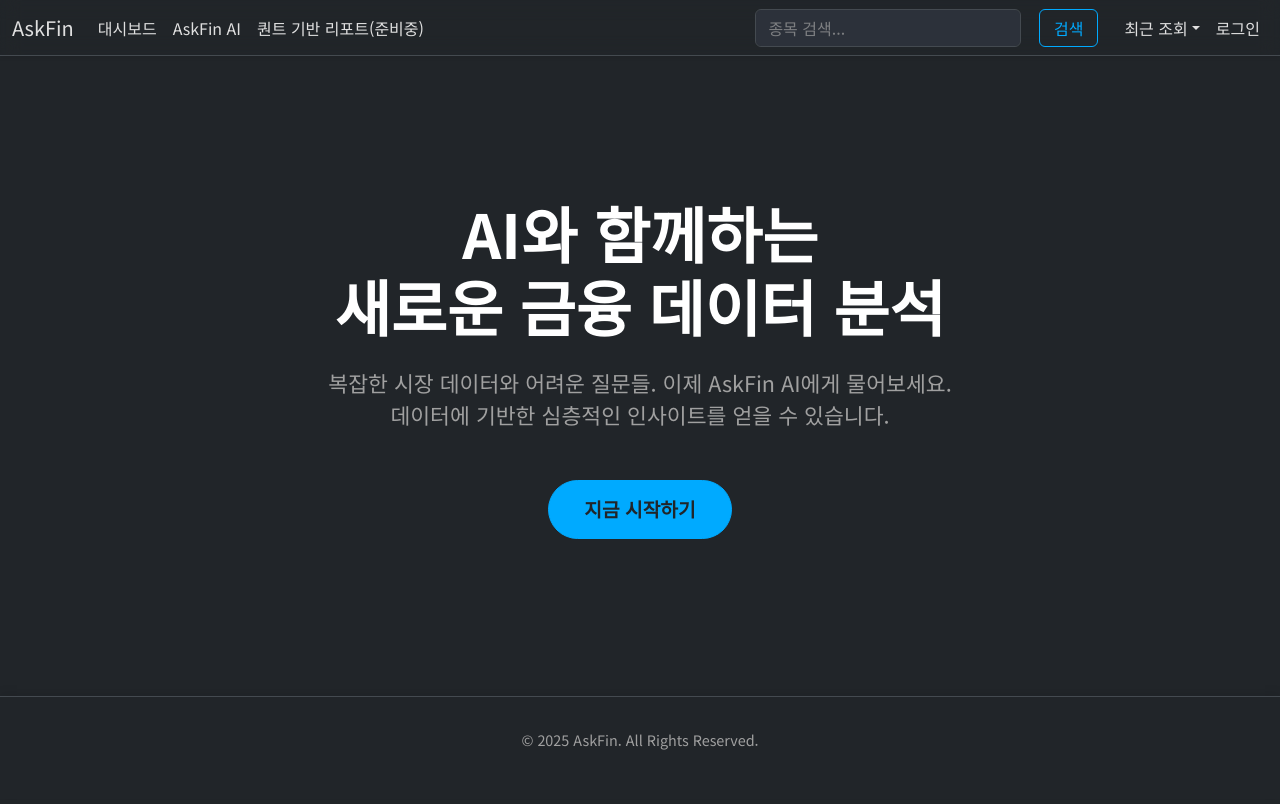
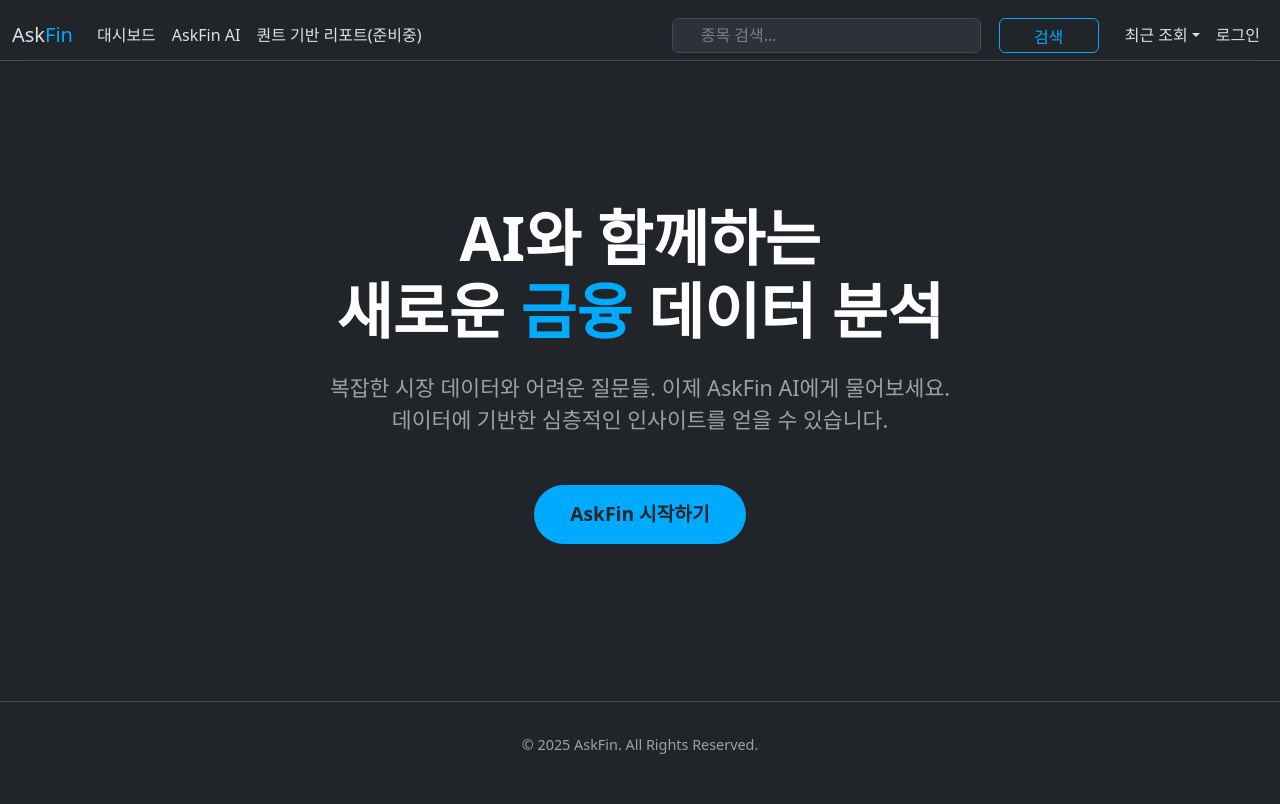
Before and after one commit to kfru5515/Stock_Dashboard, a Flask app: page / in a window 1280 px wide. Before the commit the page ends 750 px from the top, so only its background shows below. Run offline with Flask 3, Linux system fonts and the light colour scheme; parts of the project's set-up code (start-up, migrations or seed data) failed here and were passed over.

Commit message:
발표자료 추가
ㅈㄱㄴ

```diff
--- a/requirements.txt
+++ b/requirements.txt
@@ -18,6 +18,10 @@ selenium
 google-generativeai
 xgboost # 현재 미사용
 
+# ----- 자연어 처리 helper --
+fuzzywuzzy
+python-Levenshtein
+
 # ----- Frontend & Utilities -----
 libsass
 python-dotenv
--- a/templates/base.html
+++ b/templates/base.html
@@ -33,9 +33,9 @@
         }
 
         body {
-            font-family: 'Noto Sans KR', sans-serif;
-            background-color: var(--dark-bg);
-            color: var(--text-color);
+            -webkit-font-smoothing: antialiased;
+            -moz-osx-font-smoothing: grayscale;
+            text-rendering: optimizeLegibility;
         }
         .font-monospace {
             font-family: 'Roboto Mono', monospace;
@@ -47,9 +47,9 @@
             border-bottom: 1px solid var(--border-color);
             box-shadow: var(--box-shadow-light);
 
-            height: 56px !important;
-            padding-top: 0 !important;
-            padding-bottom: 0 !important;
+            height: 50px !important;
+            padding-top: 35px !important;
+            padding-bottom: 25px !important;
             display: flex !important;
             align-items: center !important;
             position: relative;
@@ -77,6 +77,10 @@
             line-height: 1.5;
             height: auto;
         }
+        /* New style for the 'Fin' part */
+        .navbar-brand .fin-color {
+            color: var(--primary-color) !important; /* Apply the primary color */
+        }
         .nav-link {
             color: var(--text-color) !important;
             padding-top: 0.5rem !important;
@@ -84,7 +88,6 @@
             line-height: 1.5;
             height: auto;
         }
-        /* 검색 폼 및 드롭다운 메뉴를 감싸는 d-flex 컨테이너 */
         .navbar .d-flex {
             align-items: center !important;
             gap: 10px;
@@ -92,12 +95,10 @@
             margin-bottom: 0 !important;
             height: 100% !important;
 
-            /* ============== 수정 부분 시작 ================ */
-            flex-wrap: nowrap !important; /* 요소들이 줄바꿈되지 않도록 강제 */
-            /* ============================================= */
+            flex-wrap: nowrap !important;
         }
-        /* navbar-nav (메뉴 목록) */
         .navbar-nav {
+
             margin-bottom: 0 !important;
             height: 100% !important;
             align-items: center !important;
@@ -110,10 +111,9 @@
         .navbar-nav .dropdown-menu {
             margin-top: 0;
         }
-        /* 폼 컨트롤과 버튼에 대한 명시적 높이 및 패딩 */
         .navbar .form-control, .navbar .btn {
-            height: 38px !important;
-            padding: 0.375rem 0.75rem !important;
+            height: 35px !important;
+            padding: 0.375rem 1.75rem !important;
             font-size: 1rem !important;
             line-height: 1.5 !important;
         }
@@ -121,15 +121,16 @@
         .navbar-brand:hover, .nav-link:hover {
             color: var(--primary-color) !important;
         }
-        .navbar-toggler-icon {
-            filter: invert(1);
-        }
+
         .dropdown-menu {
             background-color: var(--card-bg);
             border: 1px solid var(--border-color);
             box-shadow: var(--box-shadow-light);
         }
         .dropdown-item {
+            -webkit-font-smoothing: antialiased;
+            -moz-osx-font-smoothing: grayscale;
+            text-rendering: optimizeLegibility;
             color: var(--text-color);
         }
         .dropdown-item:hover {
@@ -137,7 +138,7 @@
             color: var(--primary-color);
         }
         .btn-outline-info {
-            width: 70px;
+            width: 120px;
             color: var(--primary-color);
             border-color: var(--primary-color);
         }
@@ -237,6 +238,9 @@
         #toast-container { position: fixed; top: 20px; right: 20px; z-index: 9999; }
 
         .toast-message {
+            -webkit-font-smoothing: antialiased;
+            -moz-osx-font-smoothing: grayscale;
+            text-rendering: optimizeLegibility;
             background-color: var(--card-bg);
             color: var(--text-color);
             padding: 15px 20px;
@@ -285,7 +289,7 @@
 
     <nav class="navbar navbar-expand-lg navbar-dark shadow-sm">
         <div class="container-fluid">
-            <a class="navbar-brand" href="{{ url_for('index_main') }}">AskFin</a>
+            <a class="navbar-brand" href="{{ url_for('index_main') }}">Ask<span class="fin-color">Fin</span></a> {# <-- Here's the change #}
             <button class="navbar-toggler" type="button" data-bs-toggle="collapse" data-bs-target="#navbarNav" aria-controls="navbarNav" aria-expanded="false" aria-label="Toggle navigation">
                 <span class="navbar-toggler-icon"></span>
             </button>
--- a/templates/index_main.html
+++ b/templates/index_main.html
@@ -18,6 +18,10 @@
         color: var(--heading-color) !important; /* Ensure white heading */
         line-height: 1.2;
         margin-bottom: 1rem;
+    }
+    /* Style for '금융' in heading */
+    .hero-section h1 .fin-text-color {
+        color: var(--primary-color) !important; /* Use the primary color defined in base.html */
     }
     .hero-section p {
         font-size: 1.35rem; /* Slightly larger lead text */
@@ -42,6 +46,13 @@
         transform: translateY(-3px); /* Subtle lift on hover */
         box-shadow: var(--box-shadow-medium);
     }
+    /* New style for the 'Fin' part inside the button */
+    .hero-section .btn-lg .fin-color {
+        color: var(--dark-bg); /* Text color for 'Fin' inside the button in normal state */
+    }
+    .hero-section .btn-lg:hover .fin-color {
+        color: white; /* Text color for 'Fin' inside the button on hover */
+    }
 </style>
 {% endblock %}
 
@@ -49,13 +60,13 @@
 <div class="container">
     <div class="hero-section">
         <div>
-            <h1>AI와 함께하는<br>새로운 금융 데이터 분석</h1>
+            <h1>AI와 함께하는<br>새로운 <span class="fin-text-color">금융</span> 데이터 분석</h1>
             <p class="lead">
                 복잡한 시장 데이터와 어려운 질문들. 이제 AskFin AI에게 물어보세요.<br>
                 데이터에 기반한 심층적인 인사이트를 얻을 수 있습니다.
             </p>
             <a href="{{ url_for('index') }}" class="btn btn-primary btn-lg mt-4">
-             지금 시작하기
+              Ask<span class="fin-color">Fin</span> 시작하기 {# <-- Here's the change #}
             </a>
         </div>
     </div>
```
Also changed, not shown: templates/askfin.html (+47 -15 lines), 2 other files.
